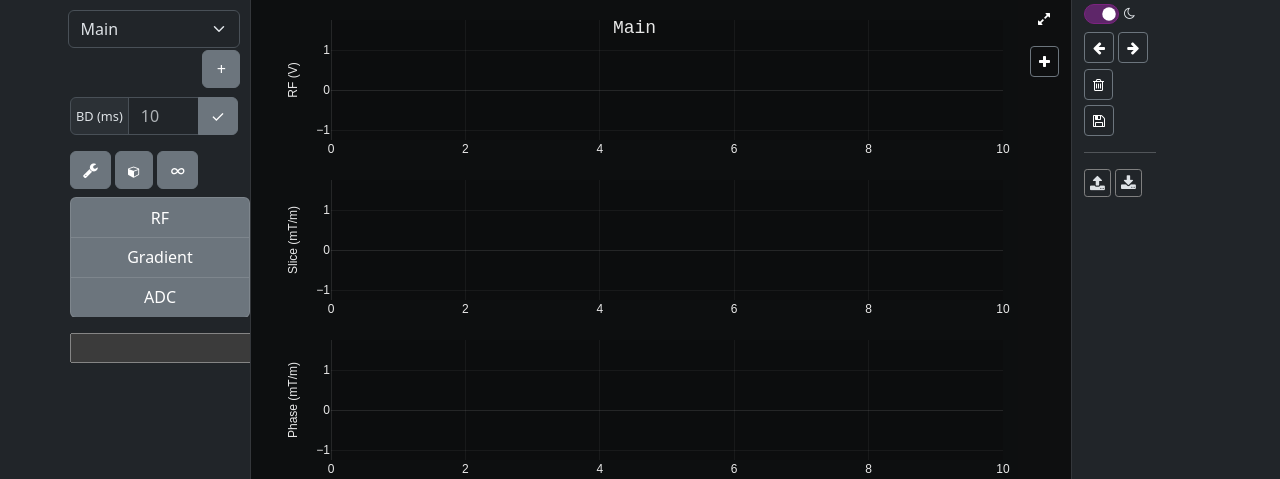
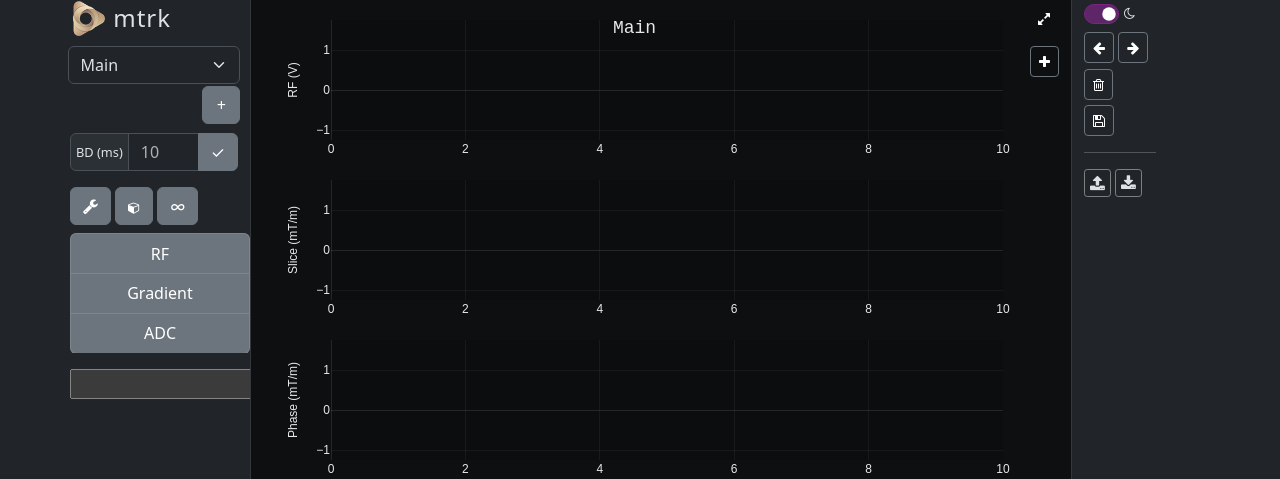
Before and after one commit to mtrk-dev/mtrk_designer_gui, a Flask app: page / in a window 1280 px wide. Shown: the top 479 px of the page. Run offline with Flask 3, Linux system fonts and the light colour scheme; some libraries are stand-ins or nearby versions.

Commit message:
add mtrk logo

```diff
--- a/app/static/index.css
+++ b/app/static/index.css
@@ -233,3 +233,12 @@
     background: #fff;
     border: 1px solid #dfe2e6;
 }
+
+.navbar-brand {
+    font-size: 24px;
+}
+
+#brandingText {
+    padding-left: 2px;
+    letter-spacing: 1px;
+}
--- a/app/templates/index.html
+++ b/app/templates/index.html
@@ -19,6 +19,12 @@
         <div id="body-container" class="container-lg">
             <div class="row" style="margin-top: 0%">
               <div id="leftSidebar" class="col-lg-2">
+                <div class="conainer-fluid">
+                  <a class="navbar-brand" href="">
+                    <img src="/static/favicon.ico" alt="" width="35" height="35" class="d-inline-block align-text-top">
+                    <span id="brandingText">mtrk</span>
+                  </a>
+                </div>
                 <div class="row">
                   <select id="block-select" class="form-select" aria-label="Block selection">
                     <option value="Main" selected>Main</option>
```
